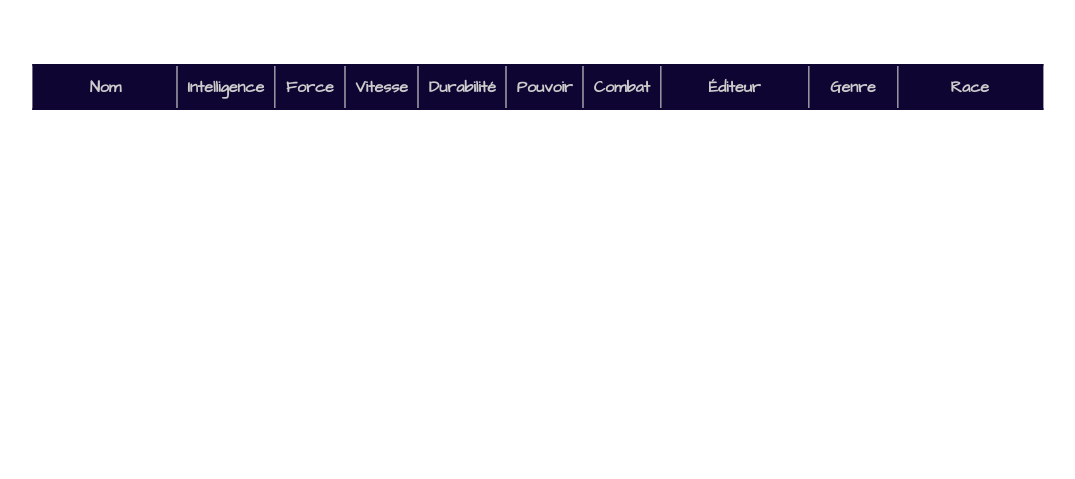
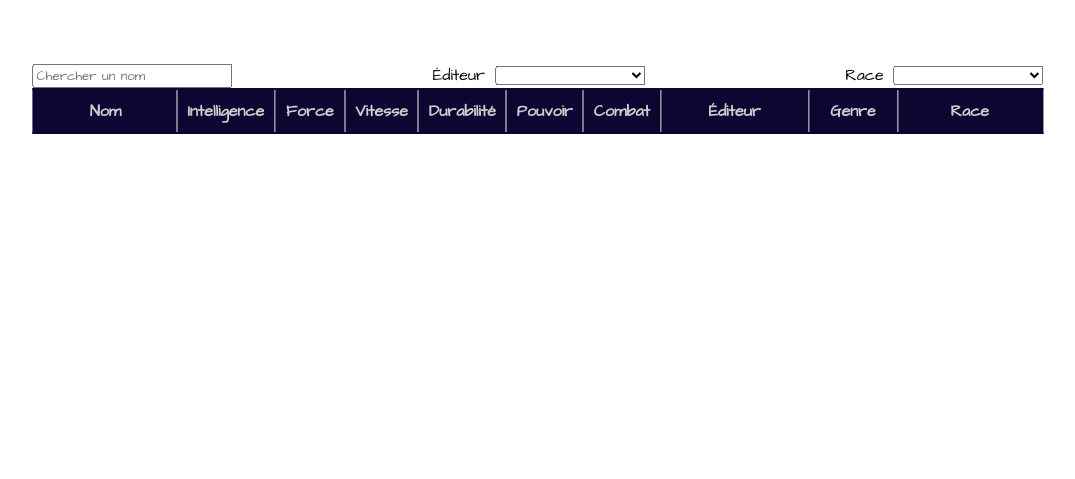
Before and after one commit to MDelmont/heroes_fighter, a website built with webpack: page src/index.html in a window 1280 px wide. Shown: the part 321-800 px from the top of the page, without its empty margins (102-1177 px from the left). Built offline with nearby package versions, Linux system fonts and the light colour scheme; no server answers.

Commit message:
add formulaire filtrant tableau

```diff
--- a/src/assets/js/button.js
+++ b/src/assets/js/button.js
@@ -1,7 +1,7 @@
 export const makeButton = (id, className, text) => {
   const btn = document.createElement("button");
   btn.id = id;
-  btn.className = className; // Assurez-vous que className est un string
-  btn.textContent = text; // Utilisez "=" au lieu de "()"
+  btn.className = className;
+  btn.textContent = text;
   return btn;
 };
--- /dev/null
+++ b/src/assets/js/formTab.js
@@ -0,0 +1,35 @@
+export const makeFormTab = () => {
+  const main = document.querySelector("#content");
+  let divCont = document.createElement("div");
+
+  divCont.className = "form-tab-part";
+
+  let input = document.createElement("input");
+  input.placeholder = "Chercher un nom";
+  input.id = 'inpt-filter-name'
+  divCont.appendChild(input);
+  let select1 = makeSelectCont("Éditeur", "select-editeur");
+  let select2 = makeSelectCont("Race", "select-race");
+
+  divCont.appendChild(select1);
+  divCont.appendChild(select2);
+
+  main.appendChild(divCont);
+};
+
+const makeSelectCont = (name, id) => {
+  let div = document.createElement("div");
+  div.className = "Select-form-Tab";
+
+  let label = document.createElement("label");
+  label.textContent = name;
+  label.setAttribute("for", id);
+  let select = document.createElement("select");
+  select.className = `select-tab`;
+  select.id = id;
+
+  div.appendChild(label);
+  div.appendChild(select);
+
+  return div;
+};
--- a/src/assets/js/main.js
+++ b/src/assets/js/main.js
@@ -1,5 +1,6 @@
 import { createHeroesTab } from "./heroesTab";
 import { selectHeroesPart } from "./select_heros.js";
+import { makeFormTab } from "./formTab";
 
 export const creatMain = (page = "character") => {
   let main = document.createElement("main");
@@ -14,6 +15,7 @@ export const makeContentMain = (page = "characters") => {
   main.innerHTML = "";
   if (page == "characters") {
     selectHeroesPart();
+    makeFormTab();
     createHeroesTab();
   }
 };
--- a/src/assets/scss/font.scss
+++ b/src/assets/scss/font.scss
@@ -22,6 +22,8 @@ button {
 p,
 th,
 td,
-#tableNav span {
+#tableNav span,
+input,
+label {
   font-family: "Architects_Daughter", sans-serif;
 }
--- /dev/null
+++ b/src/assets/scss/formTab.scss
@@ -0,0 +1,15 @@
+.form-tab-part {
+  position: relative;
+  display: flex;
+  width: 80%;
+  justify-content: space-between;
+  left: 50%;
+  transform: translateX(-50%);
+  #inpt-filter-name {
+    width: 200px;
+  }
+  .select-tab {
+    margin-left: 10px;
+    width: 150px;
+  }
+}
--- a/src/index.js
+++ b/src/index.js
@@ -3,6 +3,9 @@ import "./assets/scss/select_heroes.scss";
 import "./assets/js/app";
 import "./assets/scss/nav.scss";
 import "./assets/scss/table.scss";
+
+import "./assets/scss/formTab.scss";
+
 import "./assets/js/listener";
 
 import "./assets/scss/buttons.scss";
```
